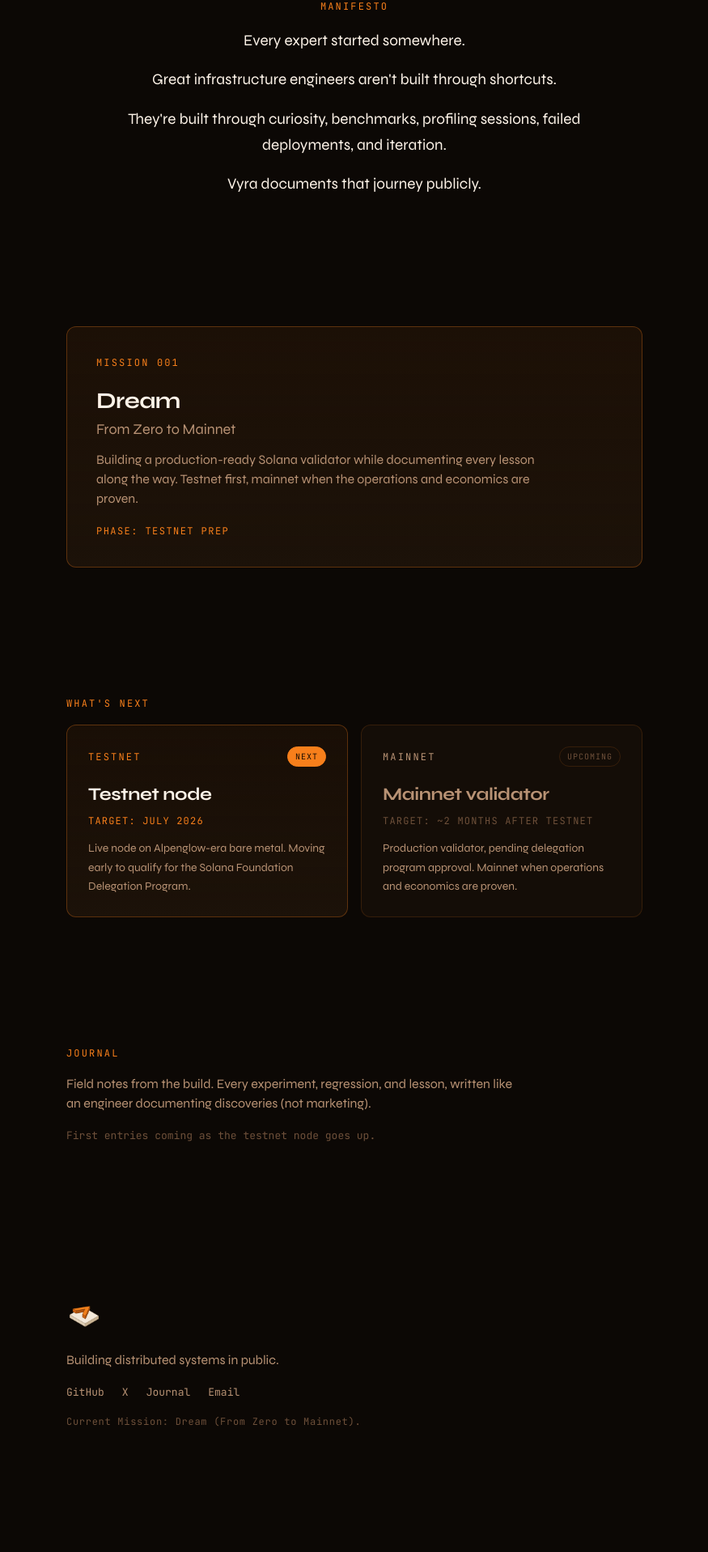
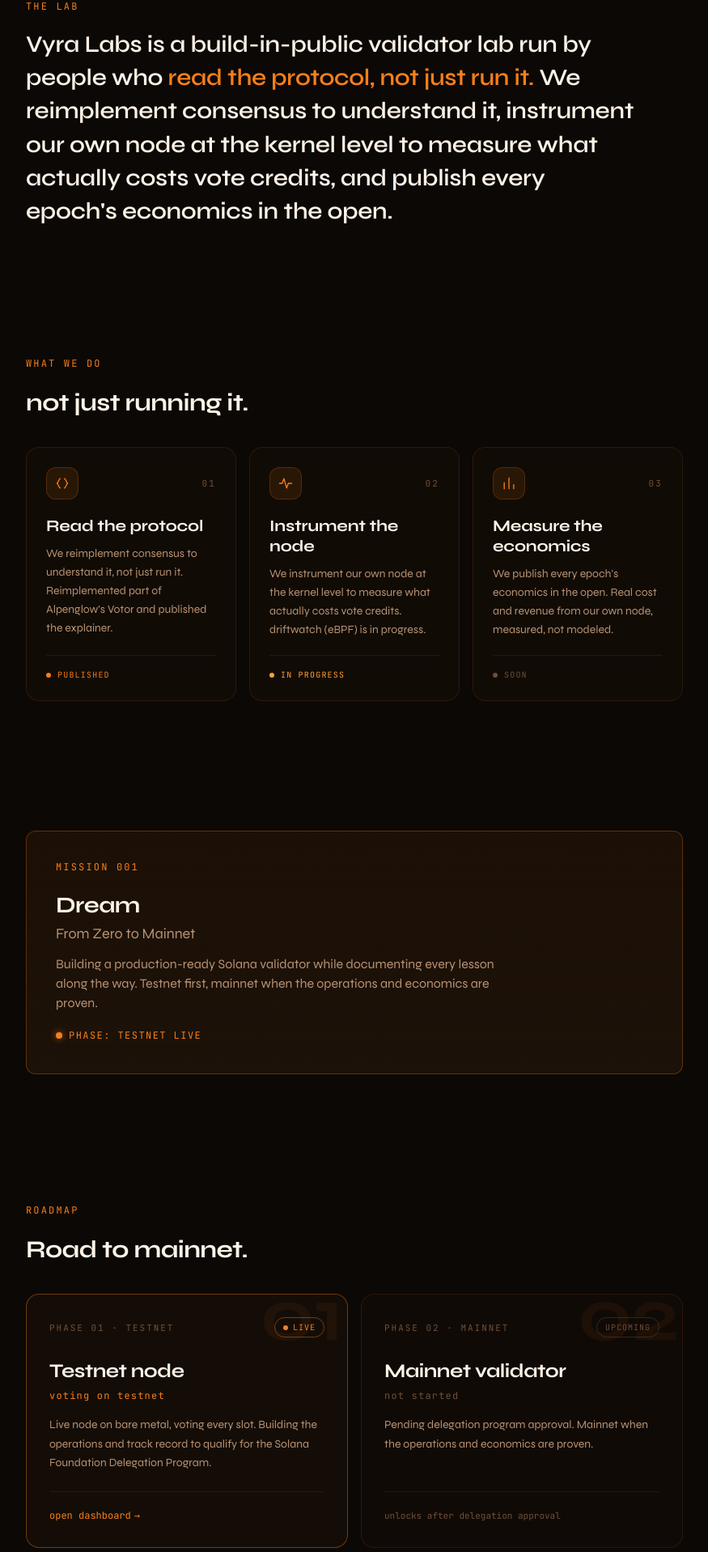
Before and after one commit to vyralabshq/vyralabs, a React (Vite) app: page / in a window 1280 px wide. Shown: the part 880-2797 px from the top of the page at 81% size, without its empty margins (202-1077 px from the left). Before the commit the page ends 2724 px from the top, so only its background shows below. Built offline with nearby package versions, Linux system fonts and the light colour scheme.

Commit message:
landing: stated-goal rework, roadmap section, real links, no dropdown

```diff
--- a/index.html
+++ b/index.html
@@ -6,7 +6,7 @@
     <meta name="viewport" content="width=device-width, initial-scale=1.0" />
     <meta
       name="description"
-      content="Vyra is an engineering lab documenting the journey from first principles to production infrastructure, through open experiments, research, and systems engineering."
+      content="Vyra Labs is a build-in-public validator lab run by people who read the protocol, not just run it. We reimplement consensus to understand it, instrument our own node at the kernel level to measure what actually costs vote credits, and publish every epoch's economics in the open."
     />
     <link rel="preconnect" href="https://fonts.googleapis.com" />
     <link rel="preconnect" href="https://fonts.gstatic.com" crossorigin />
@@ -14,7 +14,7 @@
       href="https://fonts.googleapis.com/css2?family=Syne:wght@400;600;700;800&family=JetBrains+Mono:wght@400;500&display=swap"
       rel="stylesheet"
     />
-    <title>Vyra (Engineering the Journey)</title>
+    <title>Vyra Labs (Build-in-Public Validator Lab)</title>
   </head>
   <body
     class="min-h-screen overflow-x-hidden bg-bg font-sans text-ink antialiased selection:bg-accent selection:text-[#1a0d02]"
--- a/src/App.tsx
+++ b/src/App.tsx
@@ -1,19 +1,67 @@
 import {
   links,
   hero,
-  manifesto,
+  lab,
+  whatWeDo,
   mission,
   milestones,
   journal,
   footer,
 } from "./content";
-import { NetworkMenu } from "./NetworkMenu";
 
-const container = "relative z-10 mx-auto max-w-[760px] px-6";
+const container = "relative z-10 mx-auto max-w-[860px] px-6";
 const eyebrow = "font-mono text-xs tracking-[0.18em] text-accent mb-[18px]";
 const navLink =
   "rounded transition-colors hover:text-ink focus-visible:outline-none focus-visible:ring-2 focus-visible:ring-accent focus-visible:ring-offset-2 focus-visible:ring-offset-bg";
 const section = "scroll-mt-24 py-20";
+
+// Status tone for the small dot + label shown on cards. Orange where it earns it, amber
+// for in-progress, muted for not-yet.
+const STATUS_TONE: Record<string, { dot: string; text: string }> = {
+  PUBLISHED: { dot: "bg-accent", text: "text-accent" },
+  LIVE: { dot: "bg-accent", text: "text-accent" },
+  "IN PROGRESS": { dot: "bg-accent-bright", text: "text-accent-bright" },
+  SOON: { dot: "bg-ink-muted", text: "text-ink-muted" },
+  UPCOMING: { dot: "bg-ink-muted", text: "text-ink-muted" },
+};
+
+const svg = {
+  width: 20,
+  height: 20,
+  viewBox: "0 0 24 24",
+  fill: "none",
+  stroke: "currentColor",
+  strokeWidth: 1.6,
+  strokeLinecap: "round" as const,
+  strokeLinejoin: "round" as const,
+};
+
+// One icon per "what we do" clause: read (braces), instrument (signal), measure (bars).
+const ICONS = [
+  () => (
+    <svg {...svg}>
+      <path d="M9 5C6.5 5 6.5 11 4 12c2.5 1 2.5 7 5 7" />
+      <path d="M15 5c2.5 0 2.5 6 5 7-2.5 1-2.5 7-5 7" />
+    </svg>
+  ),
+  () => (
+    <svg {...svg}>
+      <path d="M3 12h4l2.5-7 4 14 2.5-7H21" />
+    </svg>
+  ),
+  () => (
+    <svg {...svg}>
+      <path d="M5 20V11M12 20V4M19 20V14" />
+    </svg>
+  ),
+];
+
+function LiveDot() {
+  // Steady glowing dot (no ping animation, which read as flicker in the hero badge).
+  return (
+    <span className="h-2 w-2 shrink-0 rounded-full bg-accent shadow-[0_0_8px_rgba(247,127,27,0.65)]" />
+  );
+}
 
 function App() {
   return (
@@ -25,7 +73,7 @@
         <a
           className="inline-flex items-center gap-1.5 rounded font-display text-[22px] font-bold tracking-tight focus-visible:outline-none focus-visible:ring-2 focus-visible:ring-accent focus-visible:ring-offset-2 focus-visible:ring-offset-bg"
           href="#top"
-          aria-label="Vyra home"
+          aria-label="Vyra Labs home"
         >
           <img
             className="-ml-1.5 h-10 w-10 object-contain mix-blend-screen"
@@ -37,7 +85,6 @@
           </span>
         </a>
         <nav className="flex items-center gap-5.5 font-mono text-[13px] text-ink-secondary">
-          <NetworkMenu navLink={navLink} />
           <a className={navLink} href={links.github} target="_blank" rel="noreferrer">
             GitHub
           </a>
@@ -51,16 +98,15 @@
       </header>
 
       <main id="top" className={container}>
-        {/* Hero */}
+        {/* Hero. The live validator badge leads: it is the single strongest true signal. */}
         <section className="flex min-h-[calc(100vh-72px)] flex-col items-center justify-center pb-16 text-center">
-          <span className="inline-flex items-center gap-2.25 rounded-full border border-accent/30 bg-surface px-[14px] py-1.5 text-xs tracking-[0.12em] text-ink-secondary">
-            <span className="h-2 w-2 rounded-full bg-accent animate-pulse-dot" />
-            <span className="font-mono">{hero.badge}</span>
+          <span className="inline-flex items-center rounded-full border border-accent/30 bg-surface px-[14px] py-1.5 text-xs tracking-[0.12em] text-ink-secondary">
+            <span className="font-mono">{hero.liveBadge}</span>
           </span>
           <h1 className="mx-auto mt-6.5 mb-5 max-w-[16ch] text-balance font-display text-[clamp(36px,6vw,56px)] font-bold leading-[1.06] tracking-[-0.03em]">
             {hero.heading} <span className="text-accent">{hero.headingAccent}</span>
           </h1>
-          <p className="mx-auto max-w-[540px] text-lg text-ink-secondary">
+          <p className="mx-auto max-w-[560px] text-lg text-ink-secondary">
             {hero.subheading}
           </p>
           <div className="mt-[34px] flex flex-wrap justify-center gap-[14px]">
@@ -79,15 +125,60 @@
           </div>
         </section>
 
-        {/* Manifesto */}
-        <section className="py-20 text-center">
-          <p className={eyebrow}>{manifesto.eyebrow}</p>
-          <div className="mx-auto flex max-w-[640px] flex-col gap-4">
-            {manifesto.lines.map((line) => (
-              <p key={line} className="text-[19px] leading-[1.7] text-ink">
-                {line}
-              </p>
-            ))}
+        {/* The lab: the stated goal, verbatim, as the resonant statement of intent. */}
+        <section className={section}>
+          <p className={eyebrow}>{lab.eyebrow}</p>
+          <p className="max-w-[760px] font-display text-[clamp(21px,2.7vw,29px)] font-semibold leading-[1.42] tracking-[-0.01em] text-ink">
+            {lab.lead} <span className="text-accent">{lab.accent}</span> {lab.rest}
+          </p>
+        </section>
+
+        {/* What we do: each card is one clause of the stated goal, made concrete. */}
+        <section className={section}>
+          <p className={eyebrow}>{whatWeDo.eyebrow}</p>
+          <h2 className="mb-8 font-display text-[30px] font-bold tracking-[-0.02em]">
+            {whatWeDo.heading}
+          </h2>
+          <div className="grid grid-cols-1 gap-4 md:grid-cols-3">
+            {whatWeDo.cards.map((card, i) => {
+              const Icon = ICONS[i] ?? ICONS[0];
+              const tone = STATUS_TONE[card.tag] ?? STATUS_TONE.SOON;
+              return (
+                <div
+                  key={card.title}
+                  className="group flex flex-col rounded-2xl border border-accent/12 bg-surface/70 p-6 transition-colors hover:border-accent/30"
+                >
+                  <div className="mb-5 flex items-center justify-between">
+                    <span className="flex h-10 w-10 items-center justify-center rounded-xl border border-accent/20 bg-accent/10 text-accent">
+                      <Icon />
+                    </span>
+                    <span className="font-mono text-[11px] tracking-[0.2em] text-ink-muted">
+                      0{i + 1}
+                    </span>
+                  </div>
+                  <h3 className="mb-2.5 font-display text-[20px] font-bold leading-tight tracking-[-0.01em] text-ink">
+                    {card.title}
+                  </h3>
+                  <p className="flex-1 text-sm leading-[1.65] text-ink-secondary">{card.body}</p>
+                  <div className="mt-5 flex items-center gap-2 border-t border-accent/10 pt-4">
+                    <span className={`h-1.5 w-1.5 rounded-full ${tone.dot}`} />
+                    <span className={`font-mono text-[10px] tracking-[0.12em] ${tone.text}`}>
+                      {card.tag}
+                    </span>
+                    {card.href && (
+                      <a
+                        href={card.href}
+                        target="_blank"
+                        rel="noreferrer"
+                        className="ml-auto font-mono text-[11px] text-accent hover:text-accent-bright"
+                      >
+                        read &rarr;
+                      </a>
+                    )}
+                  </div>
+                </div>
+              );
+            })}
           </div>
         </section>
 
@@ -102,62 +193,81 @@
               {mission.subtitle}
             </p>
             <p className="max-w-[560px] text-ink-secondary">{mission.body}</p>
-            <p className="mt-5 font-mono text-xs tracking-[0.12em] text-accent">
+            <p className="mt-5 inline-flex items-center gap-2 font-mono text-xs tracking-[0.12em] text-accent">
+              <LiveDot />
               {mission.marker}
             </p>
           </div>
         </section>
 
-        {/* What's Next */}
-        <section id="journey" className={section}>
+        {/* Roadmap: two phases, testnet live and mainnet upcoming. */}
+        <section className={section}>
           <p className={eyebrow}>{milestones.eyebrow}</p>
+          <h2 className="mb-8 font-display text-[30px] font-bold tracking-[-0.02em]">
+            {milestones.heading}
+          </h2>
           <div className="grid grid-cols-1 gap-4 sm:grid-cols-2">
             {milestones.cards.map((card) => {
-              const next = card.state === "next";
-              return (
-                <div
-                  key={card.label}
-                  className={`rounded-xl border p-[26px] ${
-                    next
-                      ? "border-accent/30 bg-[linear-gradient(180deg,rgba(247,127,27,0.06),#1c1209)]"
-                      : "border-accent/15 bg-surface"
-                  }`}
-                >
-                  <div className="flex items-center justify-between">
+              const live = card.state === "live";
+              const cls = `group relative flex flex-col overflow-hidden rounded-2xl border p-7 transition-colors ${
+                live ? "border-accent/40 bg-surface" : "border-accent/12 bg-surface/60"
+              } ${card.href ? "hover:border-accent/70" : ""}`;
+              const inner = (
+                <>
+                  {/* oversized phase number, filling the space as a quiet watermark */}
+                  <span
+                    aria-hidden="true"
+                    className="pointer-events-none absolute -top-5 right-1 select-none font-display text-[92px] font-bold leading-none text-accent/[0.06]"
+                  >
+                    {card.phase.replace("PHASE ", "")}
+                  </span>
+                  <div className="relative flex items-center justify-between">
+                    <span className="font-mono text-[11px] tracking-[0.18em] text-ink-muted">
+                      {card.phase} · {card.label}
+                    </span>
                     <span
-                      className={`font-mono text-xs tracking-[0.18em] ${
-                        next ? "text-accent" : "text-ink-secondary"
+                      className={`inline-flex items-center gap-1.5 rounded-full border px-2.5 py-1 font-mono text-[10px] tracking-[0.1em] ${
+                        live ? "border-accent/40 text-accent" : "border-ink-muted/40 text-ink-muted"
                       }`}
                     >
-                      {card.label}
-                    </span>
-                    <span
-                      className={`rounded-full border px-[9px] py-1 font-mono text-[10px] tracking-[0.1em] ${
-                        next
-                          ? "border-accent bg-accent text-[#1a0d02]"
-                          : "border-accent/15 text-ink-muted"
-                      }`}
-                    >
+                      {live && <span className="h-1.5 w-1.5 rounded-full bg-accent" />}
                       {card.tag}
                     </span>
                   </div>
-                  <h3
-                    className={`mt-[18px] mb-2 font-display text-[22px] font-bold tracking-[-0.02em] ${
-                      next ? "text-ink" : "text-ink-secondary"
-                    }`}
-                  >
+                  <h3 className="relative mt-6 font-display text-[24px] font-bold tracking-[-0.02em] text-ink">
                     {card.title}
                   </h3>
                   <p
-                    className={`mb-[14px] font-mono text-xs tracking-widest ${
-                      next ? "text-accent" : "text-ink-muted"
+                    className={`relative mt-1 mb-4 font-mono text-xs tracking-widest ${
+                      live ? "text-accent" : "text-ink-muted"
                     }`}
                   >
                     {card.target}
                   </p>
-                  <p className="text-sm leading-[1.65] text-ink-secondary">
+                  <p className="relative flex-1 text-sm leading-[1.65] text-ink-secondary">
                     {card.body}
                   </p>
+                  <div className="relative mt-6 border-t border-accent/10 pt-4">
+                    {card.href ? (
+                      <span className="inline-flex items-center gap-1 font-mono text-xs text-accent">
+                        open dashboard
+                        <span className="transition-transform group-hover:translate-x-0.5">
+                          &rarr;
+                        </span>
+                      </span>
+                    ) : (
+                      <span className="font-mono text-[11px] text-ink-muted">{card.note}</span>
+                    )}
+                  </div>
+                </>
+              );
+              return card.href ? (
+                <a key={card.label} href={card.href} className={cls}>
+                  {inner}
+                </a>
+              ) : (
+                <div key={card.label} className={cls}>
+                  {inner}
                 </div>
               );
             })}
@@ -167,10 +277,8 @@
         {/* Journal */}
         <section id="journal" className={section}>
           <p className={eyebrow}>{journal.eyebrow}</p>
-          <p className="mb-[18px] max-w-[560px] text-ink-secondary">
-            {journal.intro}
-          </p>
-          <p className="font-mono text-[13px] text-ink-muted">{journal.empty}</p>
+          <p className="mb-[18px] max-w-[560px] text-ink-secondary">{journal.intro}</p>
+          <p className="font-mono text-[13px] text-ink-muted">{journal.current}</p>
         </section>
       </main>
 
@@ -178,10 +286,13 @@
         <img
           className="mb-5 block h-11 w-11 object-contain [mix-blend-mode:screen]"
           src="/logo.png"
-          alt="Vyra"
+          alt="Vyra Labs"
         />
-        <p className="mb-[18px] text-ink-secondary">{footer.tagline}</p>
-        <nav className="mb-[18px] flex gap-[22px] font-mono text-[13px] text-ink-secondary">
+        <p className="mb-[18px] max-w-[540px] text-ink-secondary">{footer.tagline}</p>
+        <nav className="mb-[18px] flex flex-wrap gap-[22px] font-mono text-[13px] text-ink-secondary">
+          <a className={navLink} href="/dashboard">
+            Dashboard
+          </a>
           <a className={navLink} href={links.github} target="_blank" rel="noreferrer">
             GitHub
           </a>
--- a/src/NetworkMenu.tsx
+++ /dev/null
@@ -1,73 +0,0 @@
-// Navbar network switcher. Testnet is live and links to its dashboard; Mainnet is a
-// placeholder slot that lights up (add an href) once a mainnet node exists.
-
-import { useState } from "react";
-
-type Network = { label: string; href: string | null };
-
-const NETWORKS: Network[] = [
-  { label: "Testnet", href: "/dashboard" },
-  // When the mainnet node is up, give this an href (e.g. "/dashboard?cluster=mainnet").
-  { label: "Mainnet", href: null },
-];
-
-export function NetworkMenu({ navLink }: { navLink: string }) {
-  const [open, setOpen] = useState(false);
-
-  return (
-    <div className="relative">
-      <button
-        type="button"
-        className={`${navLink} inline-flex items-center gap-1.5`}
-        aria-haspopup="menu"
-        aria-expanded={open}
-        onClick={() => setOpen((v) => !v)}
-      >
-        Dashboard
-        <span aria-hidden className={`text-[9px] transition-transform ${open ? "rotate-180" : ""}`}>
-          ▾
-        </span>
-      </button>
-
-      {open && (
-        <>
-          {/* click-away backdrop */}
-          <button
-            aria-hidden
-            tabIndex={-1}
-            className="fixed inset-0 z-30 cursor-default"
-            onClick={() => setOpen(false)}
-          />
-          <div
-            role="menu"
-            className="absolute right-0 top-full z-40 mt-2 w-40 overflow-hidden rounded-lg border border-accent/15 bg-elevated/95 py-1 shadow-xl backdrop-blur"
-          >
-            {NETWORKS.map((n) =>
-              n.href ? (
-                <a
-                  key={n.label}
-                  role="menuitem"
-                  href={n.href}
-                  className="flex items-center justify-between px-3 py-2 text-ink-secondary transition-colors hover:bg-accent/10 hover:text-ink"
-                >
-                  <span>{n.label}</span>
-                  <span className="h-1.5 w-1.5 rounded-full bg-ok" title="live" />
-                </a>
-              ) : (
-                <div
-                  key={n.label}
-                  role="menuitem"
-                  aria-disabled
-                  className="flex cursor-not-allowed items-center justify-between px-3 py-2 text-ink-muted/60"
-                >
-                  <span>{n.label}</span>
-                  <span className="font-mono text-[10px] tracking-wider">soon</span>
-                </div>
-              ),
-            )}
-          </div>
-        </>
-      )}
-    </div>
-  );
-}
--- a/src/content.ts
+++ b/src/content.ts
@@ -1,29 +1,66 @@
 // All site copy lives here so it is easy to edit. No em-dashes anywhere.
 
-// Socials intentionally empty for now. Fill in later.
 export const links = {
-  github: "#",
-  x: "#",
-  email: "#",
+  github: "https://github.com/vyralabshq",
+  x: "https://x.com/vyralabshq",
+  email: "mailto:vyralabshq@gmail.com",
+};
+
+// The stated goal is LOCKED and must resonate everywhere: hero, the lab statement, the
+// three do-cards, footer, meta, and any grant/SFDP form. One voice, one message.
+export const statedGoal = {
+  long: "Vyra Labs is a build-in-public validator lab run by people who read the protocol, not just run it. We reimplement consensus to understand it, instrument our own node at the kernel level to measure what actually costs vote credits, and publish every epoch's economics in the open.",
+  short:
+    "Build-in-public validator lab. We read consensus, instrument the node, and measure the truth about small-validator economics.",
 };
 
 export const hero = {
-  badge: "MISSION 001",
+  liveBadge: "VALIDATOR LIVE · TESTNET",
   heading: "From First Principles to",
   headingAccent: "Production.",
   subheading:
-    "Vyra documents the journey from learning distributed systems to operating production infrastructure. Every benchmark, deployment, failure, and lesson, shared openly.",
-  primaryCta: { label: "Explore the Journey", href: "#journey" },
+    "We run a Solana validator in the open and build the tooling that keeps it healthy. Every benchmark, deployment, failure, and lesson, shared openly.",
+  primaryCta: { label: "See the Node", href: "/dashboard" },
   secondaryCta: { label: "Read the Journal", href: "#journal" },
 };
 
-export const manifesto = {
-  eyebrow: "MANIFESTO",
-  lines: [
-    "Every expert started somewhere.",
-    "Great infrastructure engineers aren't built through shortcuts.",
-    "They're built through curiosity, benchmarks, profiling sessions, failed deployments, and iteration.",
-    "Vyra documents that journey publicly.",
+// The long-form stated goal, presented as the resonant statement. Split so the signature
+// line ("read the protocol, not just run it") can carry the accent.
+export const lab = {
+  eyebrow: "THE LAB",
+  lead: "Vyra Labs is a build-in-public validator lab run by people who",
+  accent: "read the protocol, not just run it.",
+  rest: "We reimplement consensus to understand it, instrument our own node at the kernel level to measure what actually costs vote credits, and publish every epoch's economics in the open.",
+};
+
+// Each card is one clause of the stated goal, made concrete. Tag drives the status pill.
+// href stays null until the artifact is genuinely public (no dead links).
+export const whatWeDo: {
+  eyebrow: string;
+  heading: string;
+  cards: { title: string; body: string; tag: string; href: string | null }[];
+} = {
+  eyebrow: "WHAT WE DO",
+  heading: "not just running it.",
+  cards: [
+    {
+      title: "Read the protocol",
+      body: "We reimplement consensus to understand it, not just run it. Reimplemented part of Alpenglow's Votor and published the explainer.",
+      tag: "PUBLISHED",
+      href: null,
+    },
+    {
+      title: "Instrument the node",
+      body: "We instrument our own node at the kernel level to measure what actually costs vote credits. driftwatch (eBPF) is in progress.",
+      tag: "IN PROGRESS",
+      href: null,
+    },
+    {
+      title: "Measure the economics",
+      body: "We publish every epoch's economics in the open. Real cost and revenue from our own node, measured, not modeled.",
+      tag: "SOON",
+      href: null,
+    },
   ],
 };
 
@@ -32,37 +69,48 @@
   title: "Dream",
   subtitle: "From Zero to Mainnet",
   body: "Building a production-ready Solana validator while documenting every lesson along the way. Testnet first, mainnet when the operations and economics are proven.",
-  marker: "PHASE: TESTNET PREP",
+  marker: "PHASE: TESTNET LIVE",
 };
 
 export const milestones: {
   eyebrow: string;
+  heading: string;
   cards: {
+    phase: string;
     label: string;
     title: string;
     target: string;
     body: string;
     tag: string;
-    state: "next" | "upcoming";
+    state: "live" | "upcoming";
+    href: string | null;
+    note: string | null;
   }[];
 } = {
-  eyebrow: "WHAT'S NEXT",
+  eyebrow: "ROADMAP",
+  heading: "Road to mainnet.",
   cards: [
     {
+      phase: "PHASE 01",
       label: "TESTNET",
       title: "Testnet node",
-      target: "TARGET: JULY 2026",
-      body: "Live node on Alpenglow-era bare metal. Moving early to qualify for the Solana Foundation Delegation Program.",
-      tag: "NEXT",
-      state: "next",
+      target: "voting on testnet",
+      body: "Live node on bare metal, voting every slot. Building the operations and track record to qualify for the Solana Foundation Delegation Program.",
+      tag: "LIVE",
+      state: "live",
+      href: "/dashboard",
+      note: null,
     },
     {
+      phase: "PHASE 02",
       label: "MAINNET",
       title: "Mainnet validator",
-      target: "TARGET: ~2 MONTHS AFTER TESTNET",
-      body: "Production validator, pending delegation program approval. Mainnet when operations and economics are proven.",
+      target: "not started",
+      body: "Pending delegation program approval. Mainnet when the operations and economics are proven.",
       tag: "UPCOMING",
       state: "upcoming",
+      href: null,
+      note: "unlocks after delegation approval",
     },
   ],
 };
@@ -71,16 +119,15 @@
   eyebrow: "JOURNAL",
   intro:
     "Field notes from the build. Every experiment, regression, and lesson, written like an engineer documenting discoveries (not marketing).",
-  empty: "First entries coming as the testnet node goes up.",
+  current: "Field notes from the build, starting with the from-scratch testnet bring-up.",
 };
 
 export const footer = {
-  tagline: "Building distributed systems in public.",
+  tagline: statedGoal.short,
   missionLine: "Current Mission: Dream (From Zero to Mainnet).",
 };
 
 export const meta = {
-  title: "Vyra (Engineering the Journey)",
-  description:
-    "Vyra is an engineering lab documenting the journey from first principles to production infrastructure, through open experiments, research, and systems engineering.",
+  title: "Vyra Labs (Build-in-Public Validator Lab)",
+  description: statedGoal.long,
 };
```
Also changed, not shown: 1 other file (tests, documents, lock files or other folders).
